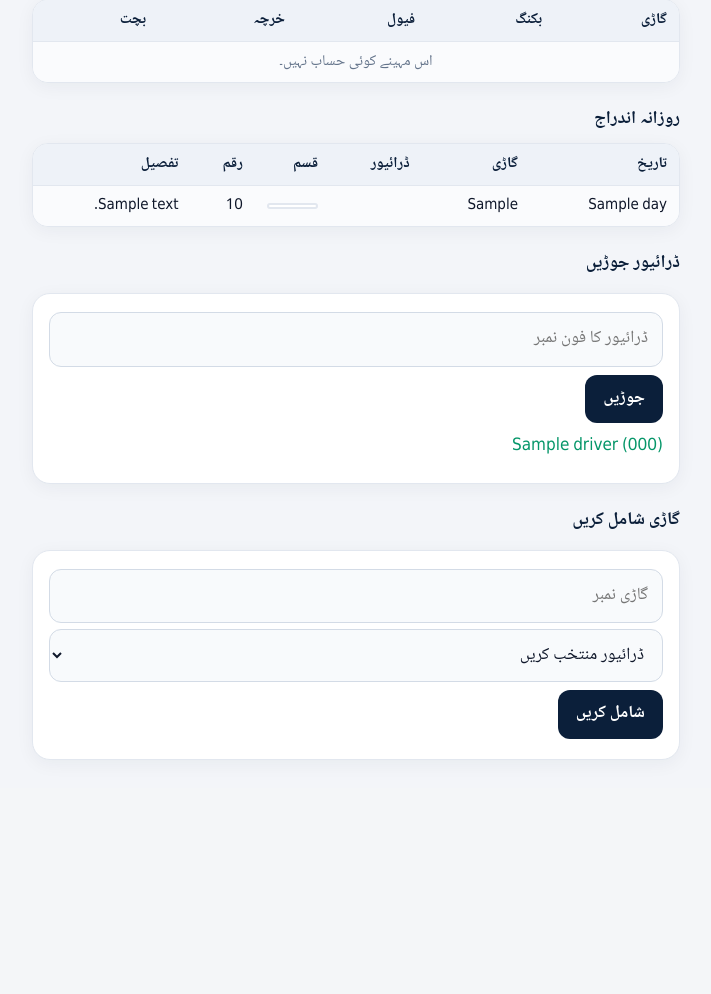
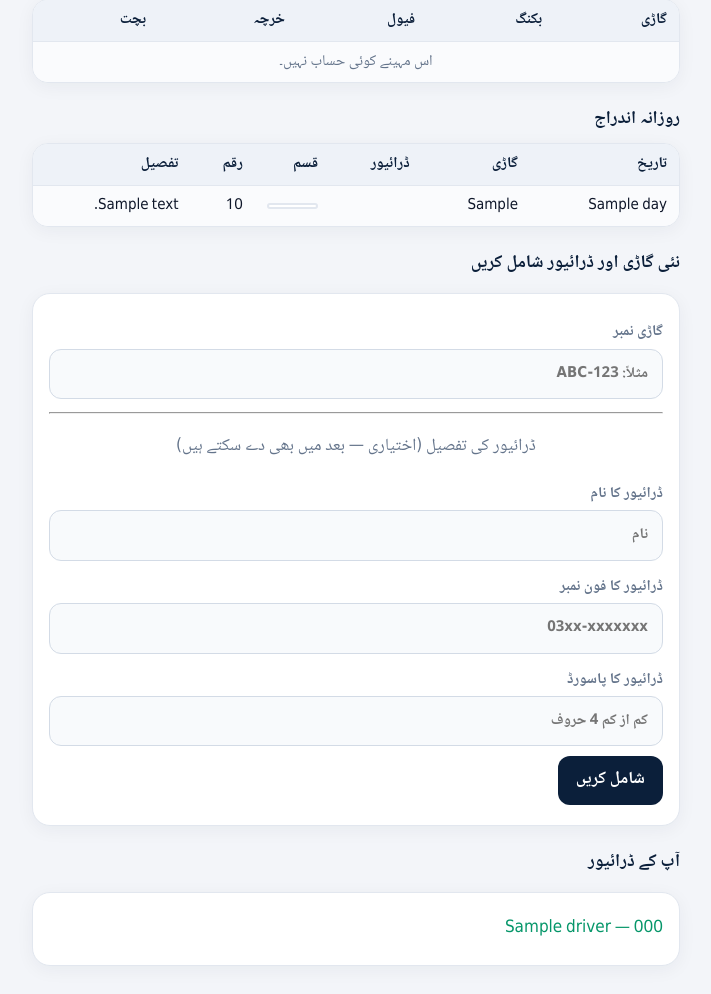
Before and after one commit to dklashari-afk/taxi-hisab, a Flask app: template templates/owner.html in a window 1280 px wide. Shown: the part 527-1521 px from the top of the page, without its empty margins (284-995 px from the left). Before the commit the page ends 1287 px from the top, so only its background shows below. Run offline with Flask 3, Linux system fonts and the light colour scheme; the template is opened without the code that fills it: most values are stand-ins (such as "Sample title", 1, 10 or a date in 2020); parts of the project's set-up code (start-up, migrations or seed data) failed here and were passed over.

Commit message:
feat: owner creates drivers, data isolation, SW cache fix

```diff
--- a/app.py
+++ b/app.py
@@ -11,7 +11,6 @@ app.permanent_session_lifetime = dt.timedelta(days=365)
 
 # --- Database URL ---
 url = os.environ.get("DATABASE_URL", "sqlite:///local.db")
-# SQLAlchemy 2.x: postgres:// ko postgresql:// mein badalna zaroori hai
 url = url.replace("postgres://", "postgresql://", 1)
 app.config.update(
     SQLALCHEMY_DATABASE_URI=url,
@@ -27,13 +26,14 @@ class User(db.Model):
     id = db.Column(db.Integer, primary_key=True)
     name = db.Column(db.String(80)); phone = db.Column(db.String(20), unique=True)
     pw = db.Column(db.String(300)); role = db.Column(db.String(10))
-class Link(db.Model):
-    id = db.Column(db.Integer, primary_key=True)
-    owner_id = db.Column(db.Integer, db.ForeignKey("user.id")); driver_id = db.Column(db.Integer, db.ForeignKey("user.id"))
+    # driver ke liye: kis malik ka driver hai. owner ke liye None.
+    owner_id = db.Column(db.Integer, db.ForeignKey("user.id"), nullable=True)
+
 class Vehicle(db.Model):
     id = db.Column(db.Integer, primary_key=True)
     owner_id = db.Column(db.Integer, db.ForeignKey("user.id")); number = db.Column(db.String(30))
     driver_id = db.Column(db.Integer, db.ForeignKey("user.id"), nullable=True)
+
 class Entry(db.Model):
     id = db.Column(db.Integer, primary_key=True)
     uid = db.Column(db.String(60), unique=True)
@@ -41,7 +41,6 @@ class Entry(db.Model):
     day = db.Column(db.Date); kind = db.Column(db.String(10)); amount = db.Column(db.Integer); note = db.Column(db.String(200))
 
 # --- DB init (Vercel serverless) ---
-# Har cold start par create_all chalana risky hai. Ek flag use karte hain.
 _db_ready = False
 def _ensure_db():
     global _db_ready
@@ -58,7 +57,6 @@ def _ensure_db():
 def _before():
     _ensure_db()
 
-# --- Manual init route (first deploy ke baad ek dafa call karein) ---
 @app.route("/init-db")
 def init_db():
     try:
@@ -89,24 +87,27 @@ def index():
 
 @app.route("/register", methods=["GET", "POST"])
 def register():
+    """Sirf malik (owner) register kar sakta hai. Driver malik banata hai."""
     if request.method == "POST":
         f = request.form; phone = f["phone"].strip()
         if User.query.filter_by(phone=phone).first():
             flash("یہ فون نمبر پہلے سے موجود ہے۔ لاگ ان کریں۔")
         else:
-            u = User(name=f["name"].strip(), phone=phone, pw=generate_password_hash(f["pw"]), role="owner" if f["role"] == "owner" else "driver")
+            u = User(name=f["name"].strip(), phone=phone,
+                     pw=generate_password_hash(f["pw"]), role="owner")
             db.session.add(u); db.session.commit()
             session.permanent = True; session["uid"] = u.id
-            return redirect("/")
+            return redirect("/owner")
     return render_template("auth.html", reg=True, u=None)
 
 @app.route("/login", methods=["GET", "POST"])
 def login():
+    """Malik aur driver dono yahin se login karte hain."""
     if request.method == "POST":
         u = User.query.filter_by(phone=request.form["phone"].strip()).first()
         if u and check_password_hash(u.pw, request.form["pw"]):
             session.permanent = True; session["uid"] = u.id
-            return redirect("/")
+            return redirect("/owner" if u.role == "owner" else "/driver")
         flash("فون نمبر یا پاسورڈ غلط ہے۔")
     return render_template("auth.html", reg=False, u=None)
 
@@ -114,27 +115,33 @@ def login():
 def logout():
     session.clear(); return redirect("/login")
 
-@app.route("/link", methods=["POST"])
-def link():
-    u = me()
-    if not u: return redirect("/login")
-    o = User.query.filter_by(phone=request.form["phone"].strip()).first()
-    want = "driver" if u.role == "owner" else "owner"
-    if not o or o.role != want:
-        flash("اس نمبر کا %s اکاؤنٹ نہیں ملا۔" % ("ڈرائیور" if want == "driver" else "مالک"))
-    else:
-        ow, dr = (u, o) if u.role == "owner" else (o, u)
-        if not Link.query.filter_by(owner_id=ow.id, driver_id=dr.id).first():
-            db.session.add(Link(owner_id=ow.id, driver_id=dr.id)); db.session.commit()
-        flash("جڑ گئے: " + o.name)
-    return redirect("/")
-
 @app.route("/vehicle", methods=["POST"])
 @need("owner")
 def vehicle(u):
-    d = request.form.get("driver_id", type=int)
-    if d and not Link.query.filter_by(owner_id=u.id, driver_id=d).first(): d = None
-    db.session.add(Vehicle(owner_id=u.id, number=request.form["number"].strip(), driver_id=d)); db.session.commit()
+    """Malik gari add karta hai, saath mein driver bhi bana sakta hai."""
+    number = request.form["number"].strip()
+    d_name = request.form.get("driver_name", "").strip()
+    d_phone = request.form.get("driver_phone", "").strip()
+    d_pw = request.form.get("driver_pw", "").strip()
+
+    driver_id = None
+    if d_phone and d_pw:
+        existing = User.query.filter_by(phone=d_phone).first()
+        if existing:
+            # agar yeh driver pehle se isi malik ka hai to wahi use karo
+            if existing.role != "driver" or existing.owner_id != u.id:
+                flash("یہ نمبر کسی اور اکاؤنٹ سے منسلک ہے۔")
+                return redirect("/owner")
+            driver_id = existing.id
+        else:
+            d = User(name=d_name or "ڈرائیور", phone=d_phone,
+                     pw=generate_password_hash(d_pw), role="driver", owner_id=u.id)
+            db.session.add(d); db.session.flush()
+            driver_id = d.id
+
+    db.session.add(Vehicle(owner_id=u.id, number=number, driver_id=driver_id))
+    db.session.commit()
+    flash("گاڑی شامل ہو گئی۔")
     return redirect("/owner")
 
 @app.route("/owner")
@@ -152,7 +159,7 @@ def owner(u):
         tot.setdefault(e.vehicle_id, {"booking": 0, "fuel": 0, "kharcha": 0})[e.kind] += e.amount
     g = {"booking": 0, "fuel": 0, "kharcha": 0}
     for e in es: g[e.kind] += e.amount
-    drivers = [db.session.get(User, l.driver_id) for l in Link.query.filter_by(owner_id=u.id)]
+    drivers = User.query.filter_by(owner_id=u.id, role="driver").all()
     return render_template("owner.html", g=g, u=u, month=month, vid=vid, vehicles=vehicles, es=es, tot=tot, drivers=drivers,
                            vn={v.id: v.number for v in vehicles}, dn={d.id: d.name for d in drivers}, K=KIND)
 
@@ -160,8 +167,8 @@ def owner(u):
 @need("driver")
 def driver(u):
     vs = [{"id": v.id, "n": v.number} for v in Vehicle.query.filter_by(driver_id=u.id)]
-    owners = [db.session.get(User, l.owner_id) for l in Link.query.filter_by(driver_id=u.id)]
-    return render_template("driver.html", u=u, vs=vs, owners=owners)
+    owner = db.session.get(User, u.owner_id) if u.owner_id else None
+    return render_template("driver.html", u=u, vs=vs, owner=owner)
 
 @app.route("/api/sync", methods=["POST"])
 def sync():
@@ -187,7 +194,6 @@ def sw():
     r.headers["Service-Worker-Allowed"] = "/"
     return r
 
-# health check (optional, Vercel ke liye acha rahega)
 @app.route("/healthz")
 def healthz():
     return "ok"
--- a/templates/auth.html
+++ b/templates/auth.html
@@ -10,11 +10,10 @@
 {% endwith %}
 
 <form method="post" class="card" autocomplete="on">
-<h2>{{ "نیا اکاؤنٹ بنائیں" if reg else "لاگ ان کریں" }}</h2>
+<h2>{{ "مالک کا نیا اکاؤنٹ" if reg else "لاگ ان کریں" }}</h2>
 {% if reg %}<label>نام<input name="name" required autocomplete="name"></label>{% endif %}
 <label>فون نمبر<input name="phone" inputmode="tel" required autocomplete="tel"></label>
 <label>پاسورڈ<input name="pw" type="password" required autocomplete="{{ 'new-password' if reg else 'current-password' }}"></label>
-{% if reg %}<label>آپ کون ہیں؟<select name="role"><option value="driver">ڈرائیور</option><option value="owner">مالک</option></select></label>{% endif %}
 <button class="big">{{ "اکاؤنٹ بنائیں" if reg else "لاگ ان" }}</button>
-<p class="alt"><a href="{{ '/login' if reg else '/register' }}">{{ "پہلے سے اکاؤنٹ ہے؟ لاگ ان کریں" if reg else "نیا اکاؤنٹ بنائیں" }}</a></p></form>
+<p class="alt"><a href="{{ '/login' if reg else '/register' }}">{{ "پہلے سے اکاؤنٹ ہے؟ لاگ ان کریں" if reg else "مالک کا نیا اکاؤنٹ بنائیں" }}</a></p></form>
 {% endblock %}
--- a/templates/base.html
+++ b/templates/base.html
@@ -1,4 +1,4 @@
-<!doctype html><html lang="ur" dir="rtl"><head><meta charset="utf-8"><meta name="viewport" content="width=device-width,initial-scale=1"><meta name="theme-color" content="#0b1f3a"><link rel="manifest" href="{{ url_for('static', filename='manifest.json') }}"><link rel="icon" href="{{ url_for('static', filename='i192.png') }}"><link rel="apple-touch-icon" href="{{ url_for('static', filename='i192.png') }}"><link href="https://fonts.googleapis.com/css2?family=Noto+Naskh+Arabic:wght@400;600;700&display=swap" rel="stylesheet"><link rel="stylesheet" href="{{ url_for('static', filename='style.css') }}?v=3"><title>ٹیکسی حساب</title></head><body>
+<!doctype html><html lang="ur" dir="rtl"><head><meta charset="utf-8"><meta name="viewport" content="width=device-width,initial-scale=1"><meta name="theme-color" content="#0b1f3a"><link rel="manifest" href="{{ url_for('static', filename='manifest.json') }}"><link rel="icon" href="{{ url_for('static', filename='i192.png') }}"><link rel="apple-touch-icon" href="{{ url_for('static', filename='i192.png') }}"><link href="https://fonts.googleapis.com/css2?family=Noto+Naskh+Arabic:wght@400;600;700&display=swap" rel="stylesheet"><link rel="stylesheet" href="{{ url_for('static', filename='style.css') }}?v=4"><title>ٹیکسی حساب</title></head><body>
 <header><div class="brand"><span class="mark ic"><svg viewBox="0 0 24 24"><path d="M5 16l1.6-5a2 2 0 0 1 1.9-1.4h7a2 2 0 0 1 1.9 1.4L19 16M4 16h16v3h-2v-1.5H6V19H4zM7.5 13h9"/></svg></span>ٹیکسی حساب</div>{% if u %}<div class="who"><span>{{u.name}}</span><a href="/logout">باہر</a></div>{% endif %}</header>
 <main>{% for m in get_flashed_messages() %}<p class="msg">{{m}}</p>{% endfor %}{% block c %}{% endblock %}</main>
 <script>
--- a/templates/driver.html
+++ b/templates/driver.html
@@ -1,5 +1,6 @@
 {% extends "base.html" %}{% block c %}
-{% if not vs %}<p class="msg">ابھی کوئی گاڑی آپ کو نہیں ملی۔ نیچے مالک سے جڑیں اور مالک سے کہیں کہ گاڑی آپ کے نام کرے۔</p>{% endif %}
+{% if owner %}<p class="msg">آپ کے مالک: <b>{{owner.name}}</b> ({{owner.phone}})</p>{% endif %}
+{% if not vs %}<p class="msg">ابھی کوئی گاڑی آپ کو نہیں ملی۔ اپنے مالک سے رابطہ کریں۔</p>{% endif %}
 <div class="kinds"><button type="button" class="kind bk on" data-k="booking"><span class="ic"><svg viewBox="0 0 24 24"><path d="M5 16l1.6-5a2 2 0 0 1 1.9-1.4h7a2 2 0 0 1 1.9 1.4L19 16M4 16h16v3h-2v-1.5H6V19H4zM7.5 13h9"/></svg></span>بکنگ</button><button type="button" class="kind fu" data-k="fuel"><span class="ic"><svg viewBox="0 0 24 24"><path d="M5 20V5a1 1 0 0 1 1-1h7a1 1 0 0 1 1 1v15M4 20h11M14 9h2.5a1.5 1.5 0 0 1 1.5 1.5V16a1.5 1.5 0 0 0 3 0V8l-3-3M7 8h5"/></svg></span>فیول</button><button type="button" class="kind kh" data-k="kharcha"><span class="ic"><svg viewBox="0 0 24 24"><path d="M6 3h12v18l-3-2-3 2-3-2-3 2zM9 8h6M9 12h6"/></svg></span>خرچہ</button></div>
 <form id="f" class="card"><input type="hidden" name="kind" value="booking">
 <label>گاڑی<select name="v">{% for v in vs %}<option value="{{v.id}}">{{v.n}}</option>{% endfor %}</select></label>
@@ -7,6 +8,4 @@
 <label>تفصیل<input name="note" placeholder="مثلاً: ایئرپورٹ سے گلشن"></label>
 <button class="big">محفوظ کریں</button></form>
 <div class="pill">بھیجنا باقی: <b id="pend">0</b> <span id="st"></span></div><ul id="list"></ul>
-<details class="card"><summary>مالک سے جڑیں</summary><form method="post" action="/link"><input name="phone" placeholder="مالک کا فون نمبر" required><button>جوڑیں</button></form>
-{% for o in owners %}<p class="ok">جڑے ہوئے: {{o.name}}</p>{% endfor %}</details>
 {% endblock %}{% block s %}<script>const NAMES={booking:"بکنگ",fuel:"فیول",kharcha:"خرچہ"}</script><script src="/static/app.js?v=3"></script>{% endblock %}
--- a/templates/owner.html
+++ b/templates/owner.html
@@ -9,7 +9,24 @@
 {% for v in vehicles if v.id in tot %}{% set t=tot[v.id] %}<tr><td>{{v.number}}</td><td>{{t.booking}}</td><td>{{t.fuel}}</td><td>{{t.kharcha}}</td><td><b>{{t.booking-t.fuel-t.kharcha}}</b></td></tr>{% else %}<tr><td colspan="5" class="mut">اس مہینے کوئی حساب نہیں۔</td></tr>{% endfor %}</table></div>
 <h3>روزانہ اندراج</h3><div class="tw"><table><tr><th>تاریخ</th><th>گاڑی</th><th>ڈرائیور</th><th>قسم</th><th>رقم</th><th>تفصیل</th></tr>
 {% for e in es %}<tr><td>{{e.day}}</td><td>{{vn[e.vehicle_id]}}</td><td>{{dn.get(e.driver_id,"")}}</td><td><span class="bd {{e.kind}}">{{K[e.kind]}}</span></td><td>{{e.amount}}</td><td>{{e.note}}</td></tr>{% else %}<tr><td colspan="6" class="mut">اس مہینے کوئی اندراج نہیں۔</td></tr>{% endfor %}</table></div>
-<div class="noprint"><h3>ڈرائیور جوڑیں</h3><form method="post" action="/link" class="card"><input name="phone" placeholder="ڈرائیور کا فون نمبر" required><button>جوڑیں</button>
-{% for d in drivers %}<p class="ok">{{d.name}} ({{d.phone}})</p>{% endfor %}</form>
-<h3>گاڑی شامل کریں</h3><form method="post" action="/vehicle" class="card"><input name="number" placeholder="گاڑی نمبر" required><select name="driver_id"><option value="">ڈرائیور منتخب کریں</option>{% for d in drivers %}<option value="{{d.id}}">{{d.name}}</option>{% endfor %}</select><button>شامل کریں</button></form></div>
+
+<div class="noprint">
+<h3>نئی گاڑی اور ڈرائیور شامل کریں</h3>
+<form method="post" action="/vehicle" class="card">
+  <label>گاڑی نمبر<input name="number" placeholder="مثلاً: ABC-123" required></label>
+  <hr>
+  <p class="mut">ڈرائیور کی تفصیل (اختیاری — بعد میں بھی دے سکتے ہیں)</p>
+  <label>ڈرائیور کا نام<input name="driver_name" placeholder="نام"></label>
+  <label>ڈرائیور کا فون نمبر<input name="driver_phone" inputmode="tel" placeholder="03xx-xxxxxxx"></label>
+  <label>ڈرائیور کا پاسورڈ<input name="driver_pw" type="password" placeholder="کم از کم 4 حروف"></label>
+  <button>شامل کریں</button>
+</form>
+
+{% if drivers %}
+<h3>آپ کے ڈرائیور</h3>
+<div class="card">
+{% for d in drivers %}<p class="ok">{{d.name}} — {{d.phone}}</p>{% endfor %}
+</div>
+{% endif %}
+</div>
 {% endblock %}
```
Also changed, not shown: static/sw.js (+5 -2 lines), static/app.js (line endings or trailing spaces), static/manifest.json, static/style.css (line endings or trailing spaces), vercel.json.
